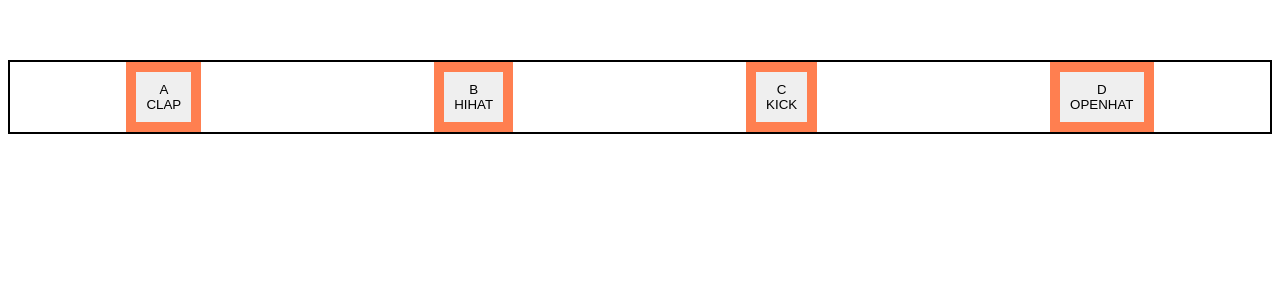
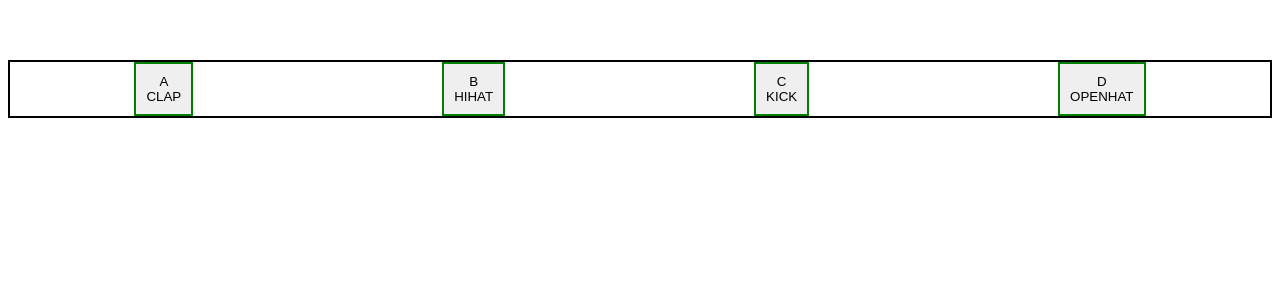
Before and after one commit to KaiaWalters/ThirtyDaysOfJavascript, a Vue app: page / in a window 1280 px wide. Shown: the top 300 px of the page. Built offline with nearby package versions, Linux system fonts and the light colour scheme.

Commit message:
changed selectedButton from object to retun value, toggles now

```diff
--- a/src/components/DrumKit.vue
+++ b/src/components/DrumKit.vue
@@ -2,7 +2,7 @@
   <div class="container">
     <button
      v-shortkey="['a']" @shortkey="(soundOff('https://www.kozco.com/tech/piano2.wav'))"
-     v-bind:class="{selectedButton}"
+     v-bind:class="selectedButton"
      class="first"
      >
       <span>A</span>
@@ -10,7 +10,7 @@
     </button>
     <button
      v-shortkey="['b']" @shortkey="soundOff('https://www.kozco.com/tech/LRMonoPhase4.wav')"
-     v-bind:class="{selectedButton}"
+     v-bind:class="selectedButton"
      @click="removeClass"
      class="second"
     >
@@ -19,7 +19,7 @@
     </button>
     <button
     v-shortkey="['c']" @shortkey="soundOff('https://www.pacdv.com/sounds/people_sound_effects/applause-1.wav')"
-    v-bind:class="{selectedButton}"
+    v-bind:class="selectedButton"
     class="third"
     >
       <span>C</span>
@@ -27,7 +27,7 @@
     </button>
     <button
     v-shortkey="['d']" @shortkey="soundOff('https://www.pacdv.com/sounds/people_sound_effects/applause-1.wav')"
-    v-bind:class="{selectedButton}"
+    v-bind:class="selectedButton"
     class="fourth"
     >
       <span>D</span>
@@ -44,13 +44,15 @@ export default {
   },
 data: function (){
   return{
-    isActive: true,
+    isActive: false,
   }
 },
 computed: {
   selectedButton: function () {
     return {
-      active: this.isActive
+      selectedButton: this.isActive
+      //an object is always truthy (because it exist)
+      //now using the return value of selected button
     }
   }
   },
@@ -59,7 +61,8 @@ computed: {
       alert("Ham Spamwhich")
       var audio = new Audio(sound);
       audio.play();
-      this.set(this.isActive,!this.isAcvtive)//get vue.se t to work bc/ this is active is not updating (toggling between true and false) in Dom
+      this.isActive = !this.isActive
+      // this.$set(this.isActive,false,this.isAcvtive) //only used with arrays and dictionaries ()
       }
       //after clicking a button toggling the style back
     }
```
Also changed, not shown: src/App.vue (+13 -1 lines).
